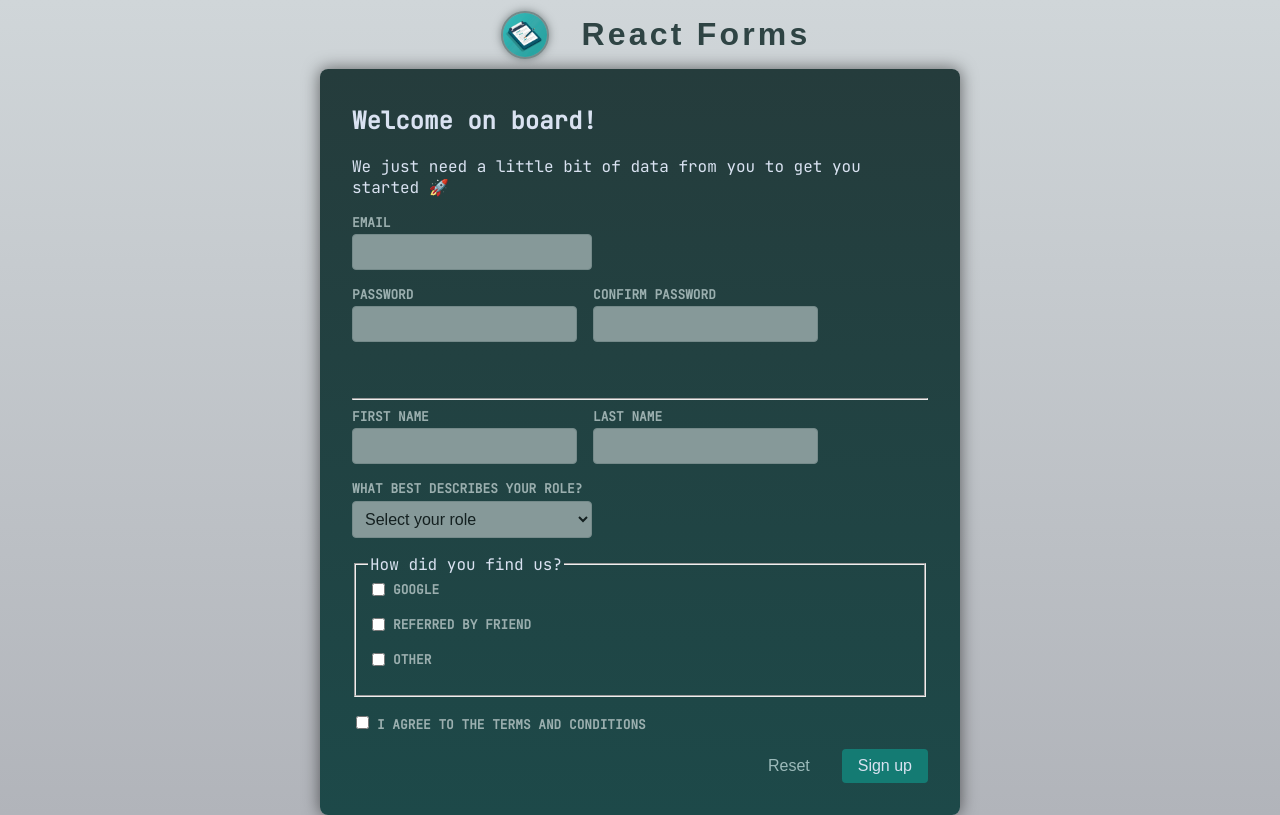
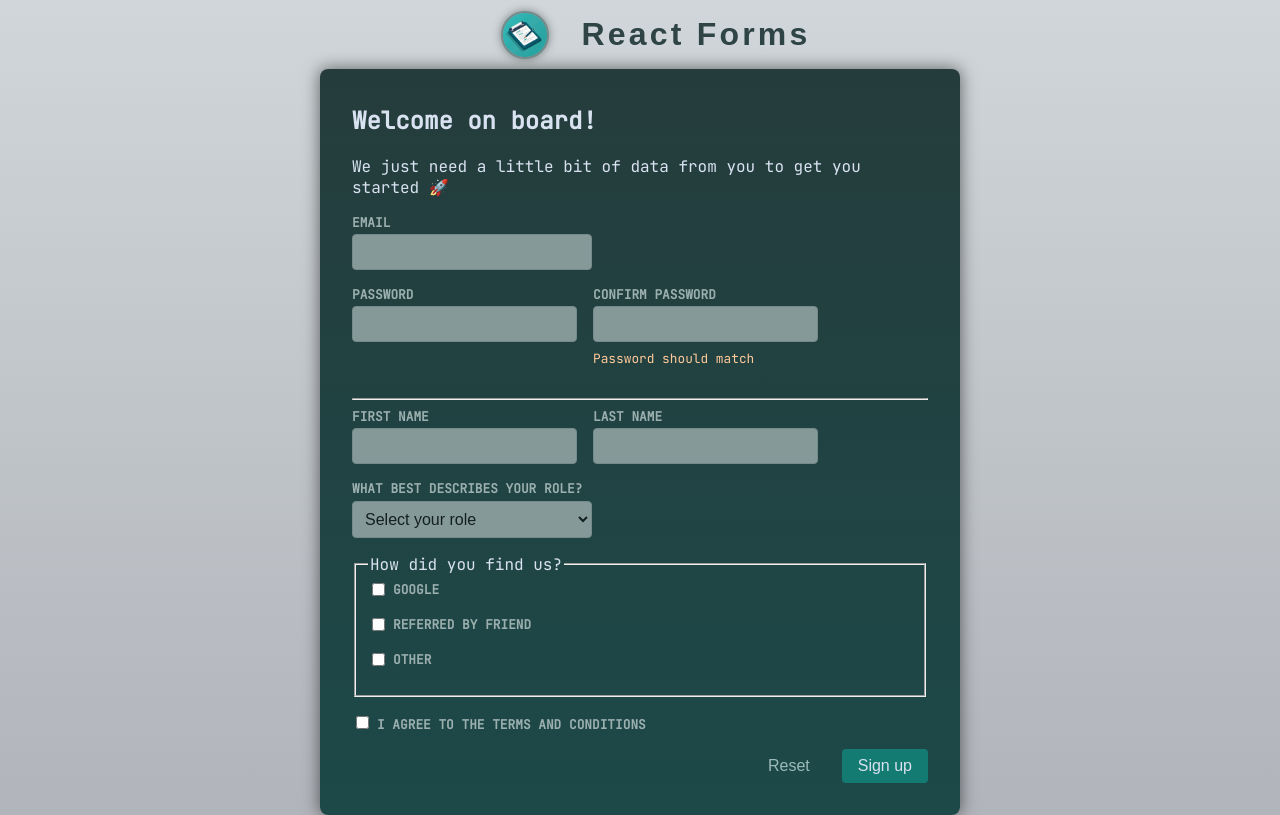
Before and after one commit to shivraj-roy/react-form, a React (Vite) app: page / in a window 1280 px wide. Built offline with nearby package versions, Linux system fonts and the light colour scheme; a web font is replaced by a local one.

Commit message:
💬: older versions of the input data approach...

```diff
--- a/src/components/SignUp.jsx
+++ b/src/components/SignUp.jsx
@@ -1,8 +1,6 @@
-import { useState } from "react";
-
 export default function SignUp() {
-   const [confirmPass, setConfirmPass] = useState(false);
-
+   // ? This approach can be done if you've react v18 or lower version...
+   /* const [confirmPass, setConfirmPass] = useState(false);
    const handleSubmit = (e) => {
       e.preventDefault();
       const fd = new FormData(e.target);
@@ -14,12 +12,11 @@ export default function SignUp() {
          return;
       }
       setConfirmPass(false);
-
       console.log(data);
-   };
+   }; */
 
    return (
-      <form onSubmit={handleSubmit}>
+      <form>
          <h2>Welcome on board!</h2>
          <p>We just need a little bit of data from you to get you started 🚀</p>
 
@@ -50,7 +47,7 @@ export default function SignUp() {
                   minLength={6}
                />
                <div className="control-error">
-                  {confirmPass && <p>Password should match</p>}
+                  {<p>Password should match</p>}
                </div>
             </div>
          </div>
```
